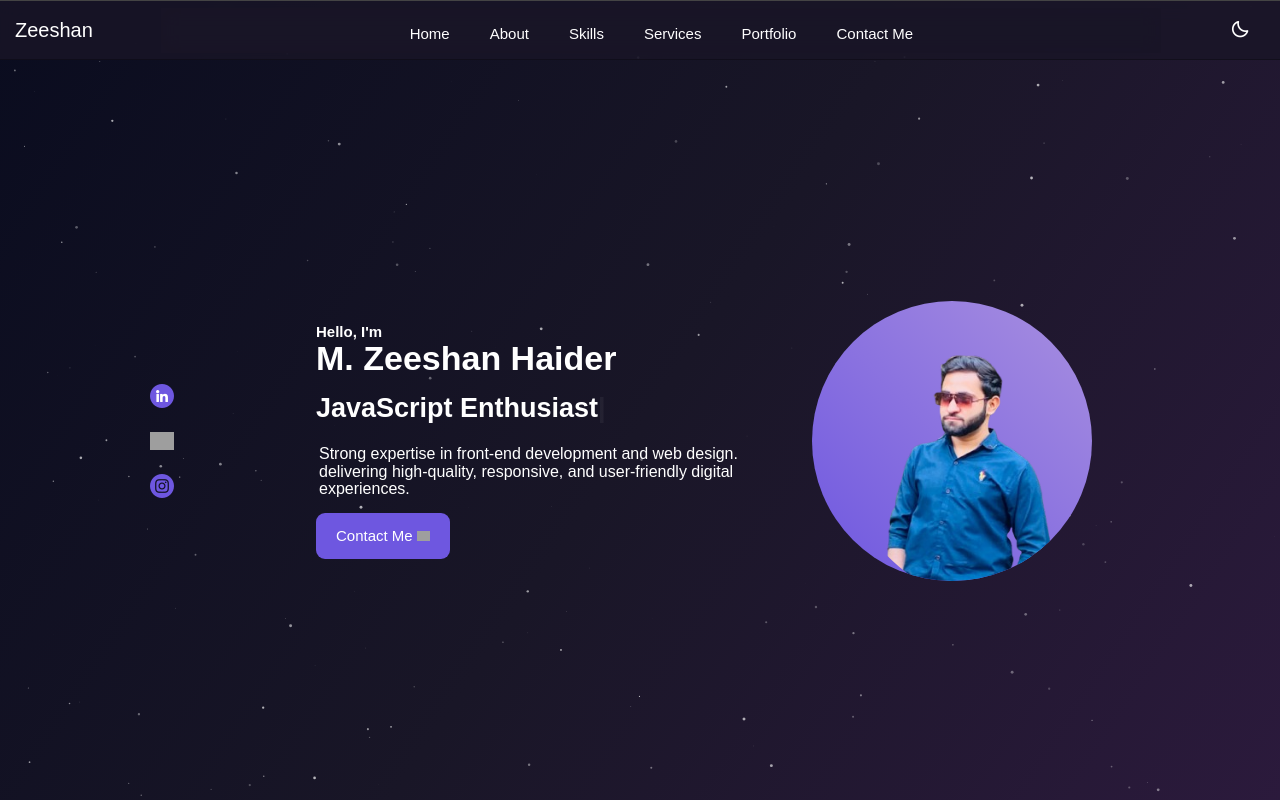
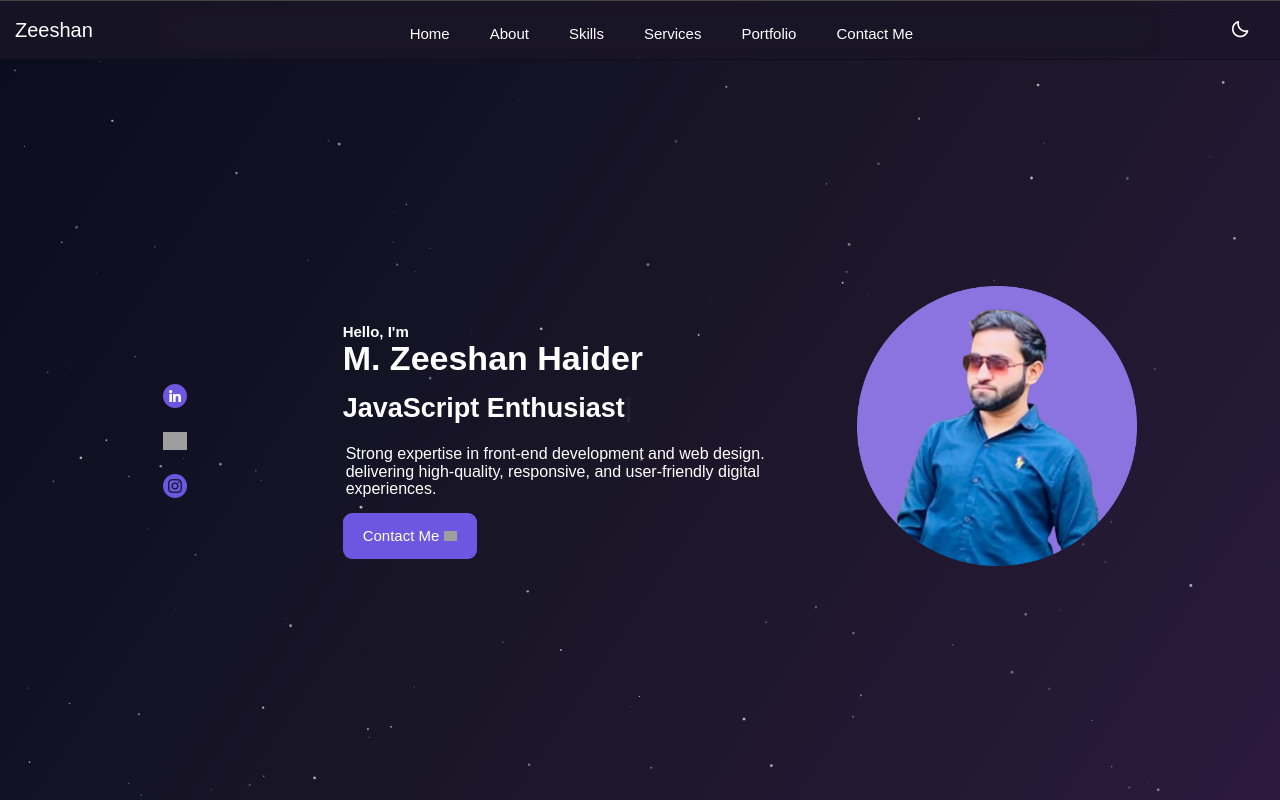
Before and after one commit to zh012948/frontend-portfolio, a React (Vite) app: page / in a window 1280 px wide. Shown: the top 800 px of the page. Built offline with nearby package versions, Linux system fonts and the light colour scheme; grey boxes are pictures that could not be loaded.

Commit message:
MERN Stack Portfolio

```diff
--- a/src/components/HeroSection.jsx
+++ b/src/components/HeroSection.jsx
@@ -2,7 +2,8 @@ import '../styles/HeroSection.css'
 import linkedin from '../assets/images/linkedin.png'
 import instagram from '../assets/images/instagram.png'
 import github from '../assets/images/github.png'
-import BlobImage from '../components/BlobImage'
+// import BlobImage1 from '../components/BlobImage'
+import BlogImage from '../assets/images/Blob-Image.webp'
 import arrow from '../assets/images/arrow.png'
 import TypingAnimation from '../components/TypingAnimation'
 
@@ -48,7 +49,7 @@ export default function HeroSection() {
                     </div>
 
                     <div className="blob-image">
-                        <BlobImage />
+                        <img src={BlogImage} alt="profile image" />
                     </div>
 
                 </div>
--- a/src/styles/HeroSection.css
+++ b/src/styles/HeroSection.css
@@ -108,10 +108,29 @@
 
 
 
+.blob-image img {
+    width: 200px;
+    height: 200px;
+    margin-bottom: 100px;
+    margin-left: 50px;
+}
+
+
 
 /* Laptop */
 
 @media screen and (min-width: 1024px) {
+
+    .blob-image img {
+        position: relative;
+        margin-top: 130px;
+        margin-left: 50px;
+        width: 280px;
+        height: 280px;
+        object-fit: cover;
+    }
+
+
 
     .hero-section {
         align-items: center;
@@ -159,3 +178,22 @@
         opacity: 0.8;
     }
 }
+
+
+
+/* Tablets */
+@media (max-width: 1024px) {
+    .responsive-image {
+        width: 220px;
+        height: 220px;
+    }
+}
+
+
+/* Extra small devices (like older phones) */
+@media (max-width: 480px) {
+    .responsive-image {
+        width: 150px;
+        height: 150px;
+    }
+}
```
Also changed, not shown: src/assets/images/Blob-Image.webp (added), src/assets/images/blob-image1.png (renamed from src/assets/images/blob-image.png).
